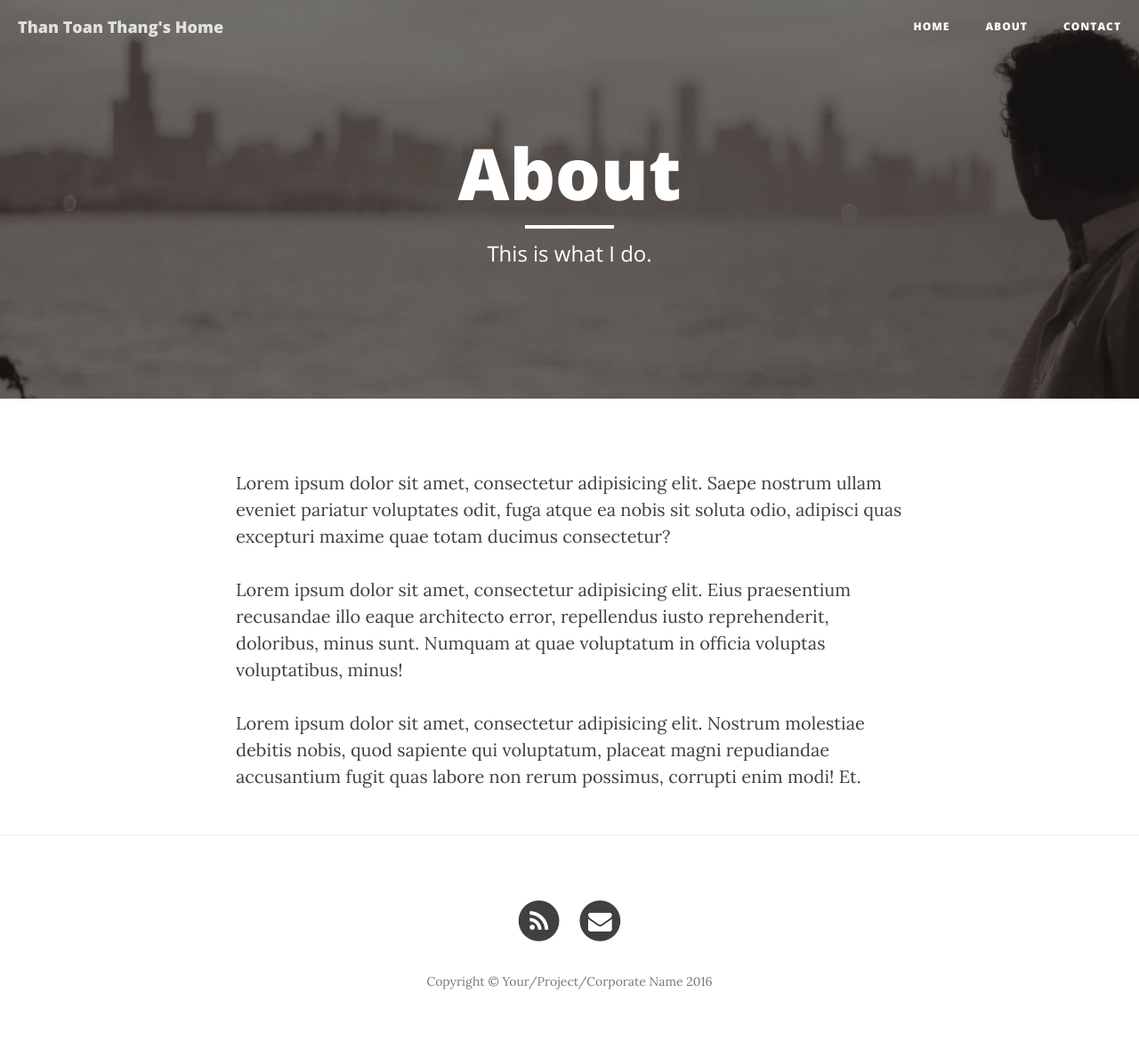
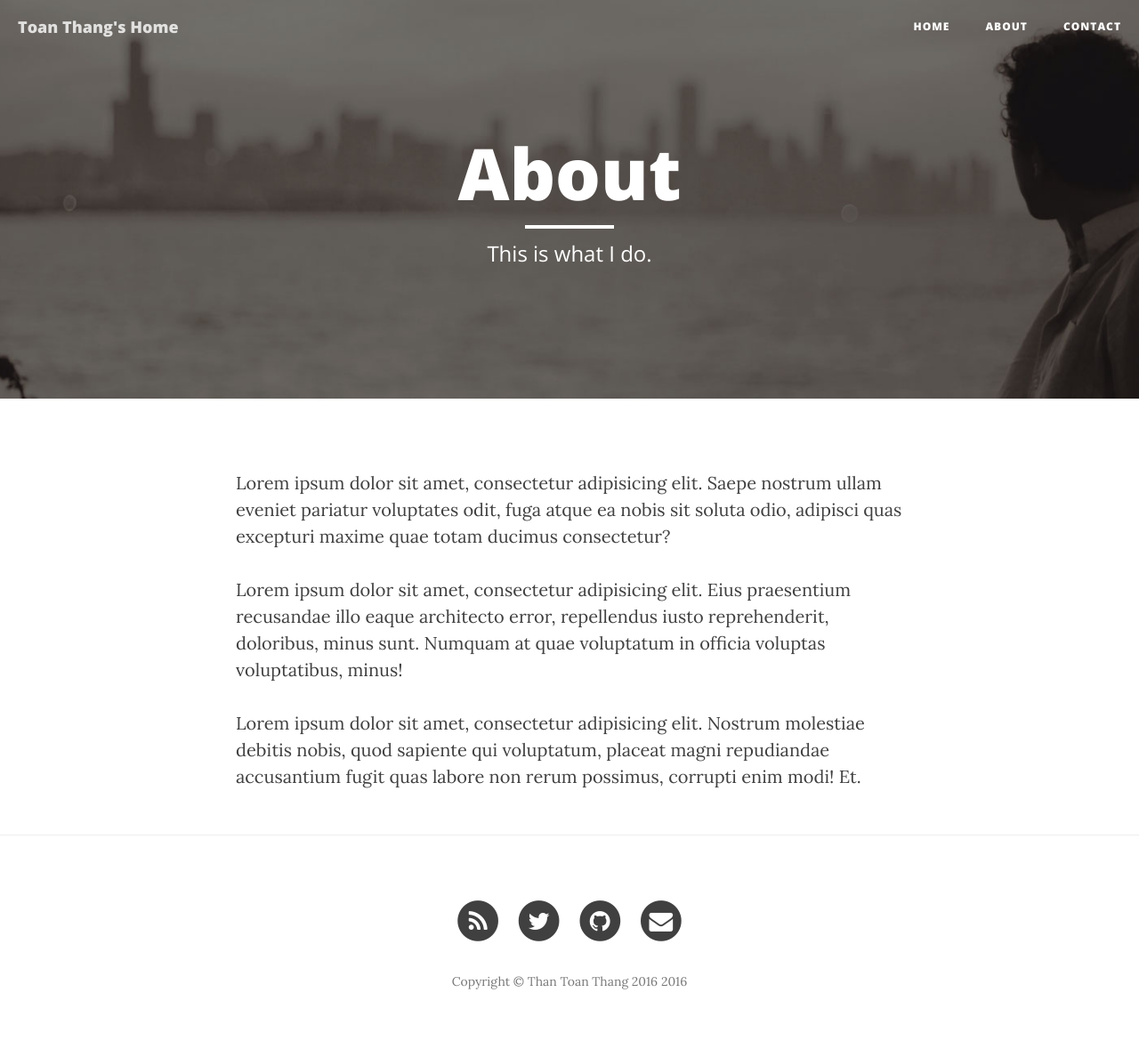
Before and after one commit to thantoanthang/thantoanthang.github.io, a Jekyll site: the page built from about.html, in a window 1280 px wide. Shown: the whole page at 89% size. Built offline with Jekyll 4.4.1, drawn with Linux system fonts in a browser that asks for light colours; nearby versions of some CDN libraries; some of the changed lines change nothing that is shown.

Commit message:
Change config file

```diff
--- a/_config.yml
+++ b/_config.yml
@@ -1,15 +1,15 @@
 # Site settings
-title: Than Toan Thang's Home
+title: Toan Thang's Home
 header-img: img/home-bg.jpg
-email: your-email@yourdomain.com
-copyright_name: Your/Project/Corporate Name
-description: "Write your site description here. It will be used as your sites meta description as well!"
+email: thantoanthang@gmail.com
+copyright_name: Than Toan Thang 2016
+description: "Sharing is learning"
 baseurl: ""
 url: "http://thantoanthang.com"
-twitter_username:
-github_username:
+twitter_username: thantoanthang
+github_username: thantoanthang
 facebook_username:
-email_username:  your-email@yourdomain.com
+email_username:  thantoanthang@gmail.com
 
 # Google Analytics
 # To enable google analytics, uncomment below line with a valid Google Tracking ID
```
